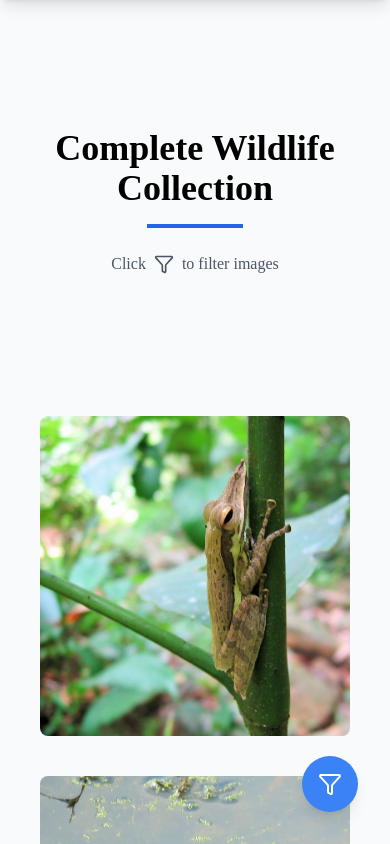
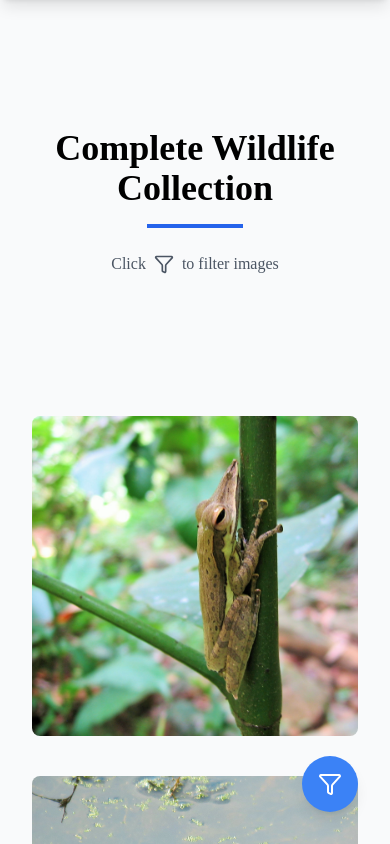
Before and after one commit to onel1234/Ceylon-Bird-spotters, a Next.js app: page /gallery in a window 390 px wide. Shown: the top 844 px of the page. Built offline with nearby package versions, Linux system fonts and the light colour scheme.

Commit message:
made the gallery viewport wider

```diff
--- a/src/app/gallery/page.tsx
+++ b/src/app/gallery/page.tsx
@@ -63,8 +63,8 @@ const GalleryPage: React.FC = () => {
   return (
     <div className="min-h-screen">
       <Navbar />
-      <div className="py-32 px-6 md:px-8 lg:px-12 bg-gray-50">
-        <div className="max-w-7xl mx-auto">
+      <div className="py-32 bg-gray-50">
+        <div className="max-w-full px-4 mx-auto">
           <div className="text-center mb-8">
             <AnimatePresence mode="wait">
               <motion.h1
@@ -93,15 +93,21 @@ const GalleryPage: React.FC = () => {
               <span>to filter images</span>
             </div>
           </div>
+
+          <div className="max-w-7xl mx-auto">
             <GalleryFilter
               activeCategory={activeCategory}
               onCategoryChange={setActiveCategory}
             />
-          <div className="pt-7">
+          </div>
+
+          <div className="pt-7 w-full overflow-hidden">
+            <div className="max-w-[95vw] mx-auto">
               <ParallaxScrollSecond
                 images={getFilteredImages()}
                 className="gallery-grid"
               />
+            </div>
           </div>
         </div>
       </div>
```
Lines whose indentation alone changed are shown as unchanged.
